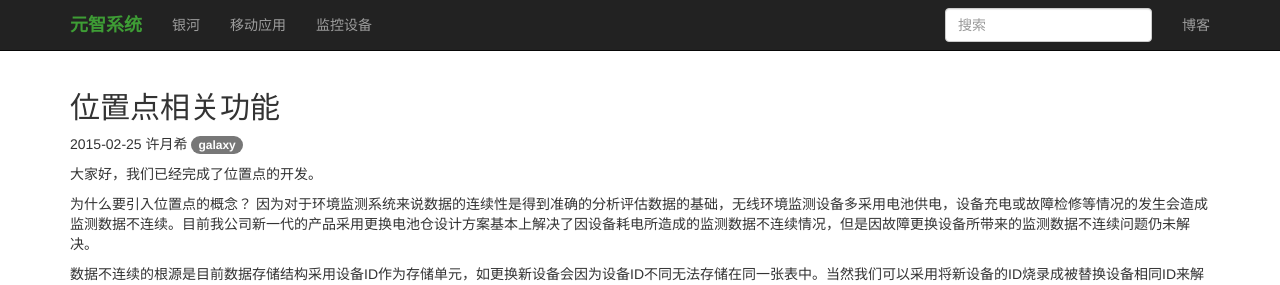
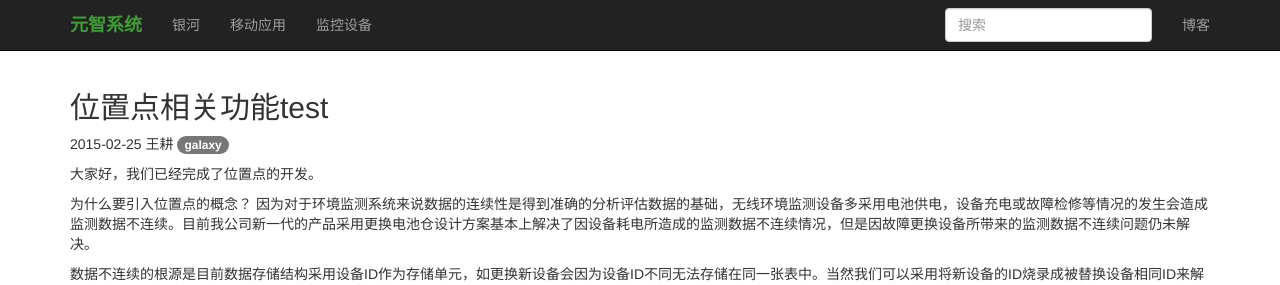
Before and after one commit to microwise-system/products, a Jekyll site: the page built from _posts/2015-02-25-location-fortest.markdown, in a window 1280 px wide. Shown: the top 285 px of the page. Built offline with Jekyll 4.4.1, drawn with Linux system fonts in a browser that asks for light colours; nearby versions of some CDN libraries; Markdown is read by kramdown in place of the engine named in the settings; comment, search, counter and statistics services are not loaded.

Commit message:
testtest

```diff
--- a/_posts/2015-02-25-location-fortest.markdown
+++ b/_posts/2015-02-25-location-fortest.markdown
@@ -1,8 +1,8 @@
 ---
 layout: post
-title:  "位置点相关功能"
+title:  "位置点相关功能test"
 categories: galaxy
-author: "许月希"
+author: "王耕"
 ---
 
   大家好，我们已经完成了位置点的开发。
```
